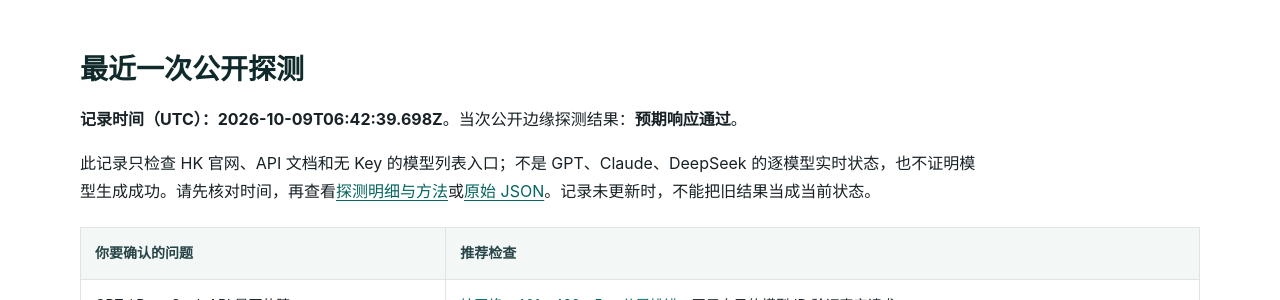
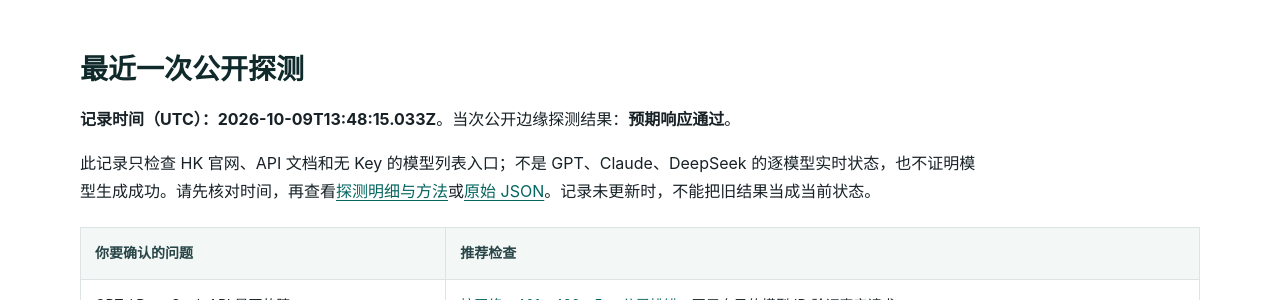
Before and after one commit to KKWANG4444/api-status, a Jekyll site: the page built from index.md, in a window 1280 px wide and 900 px high, scrolled down 364 px. Shown: the part 151-451 px from the top of the window. Built offline with Jekyll 4.4.1, drawn with Linux system fonts in a browser that asks for light colours.

Commit message:
chore: update public edge status

```diff
--- a/_data/status.json
+++ b/_data/status.json
@@ -1,7 +1,7 @@
 {
   "status": "operational",
-  "checked_at": "2026-10-09T06:42:39.698Z",
-  "duration_ms": 482,
+  "checked_at": "2026-10-09T13:48:15.033Z",
+  "duration_ms": 528,
   "overall": true,
   "components": [
     {
@@ -10,7 +10,7 @@
       "url": "https://www.aifast.hk/",
       "ok": true,
       "status": 200,
-      "elapsed_ms": 482,
+      "elapsed_ms": 466,
       "content_type": "text/html; charset=utf-8",
       "detail": "Expected public edge response"
     },
@@ -20,7 +20,7 @@
       "url": "https://api.aifast.hk/",
       "ok": true,
       "status": 200,
-      "elapsed_ms": 397,
+      "elapsed_ms": 410,
       "content_type": "text/html",
       "detail": "Expected public edge response"
     },
@@ -30,7 +30,7 @@
       "url": "https://www.aifast.hk/v1/models",
       "ok": true,
       "status": 401,
-      "elapsed_ms": 423,
+      "elapsed_ms": 349,
       "content_type": "application/json; charset=utf-8",
       "detail": "Expected public edge response"
     }
--- a/data/status.json
+++ b/data/status.json
@@ -1,7 +1,7 @@
 {
   "status": "operational",
-  "checked_at": "2026-10-09T06:42:39.698Z",
-  "duration_ms": 482,
+  "checked_at": "2026-10-09T13:48:15.033Z",
+  "duration_ms": 528,
   "overall": true,
   "components": [
     {
@@ -10,7 +10,7 @@
       "url": "https://www.aifast.hk/",
       "ok": true,
       "status": 200,
-      "elapsed_ms": 482,
+      "elapsed_ms": 466,
       "content_type": "text/html; charset=utf-8",
       "detail": "Expected public edge response"
     },
@@ -20,7 +20,7 @@
       "url": "https://api.aifast.hk/",
       "ok": true,
       "status": 200,
-      "elapsed_ms": 397,
+      "elapsed_ms": 410,
       "content_type": "text/html",
       "detail": "Expected public edge response"
     },
@@ -30,7 +30,7 @@
       "url": "https://www.aifast.hk/v1/models",
       "ok": true,
       "status": 401,
-      "elapsed_ms": 423,
+      "elapsed_ms": 349,
       "content_type": "application/json; charset=utf-8",
       "detail": "Expected public edge response"
     }
```
